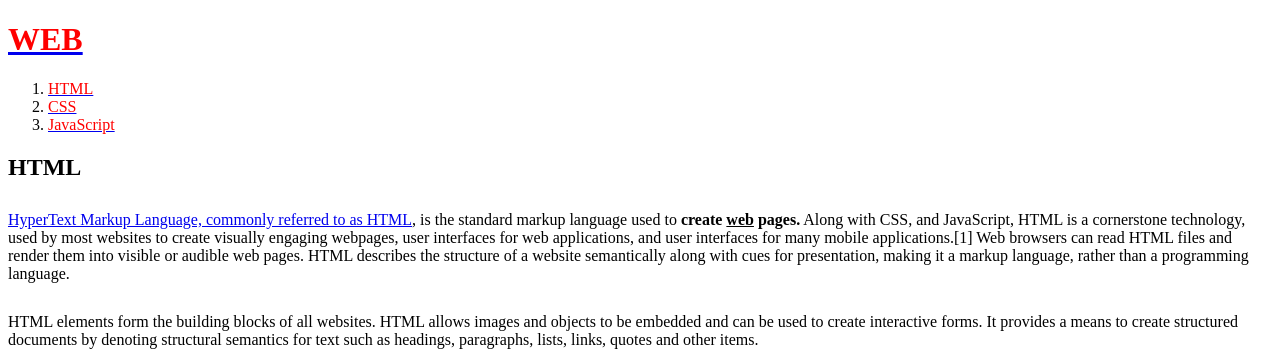
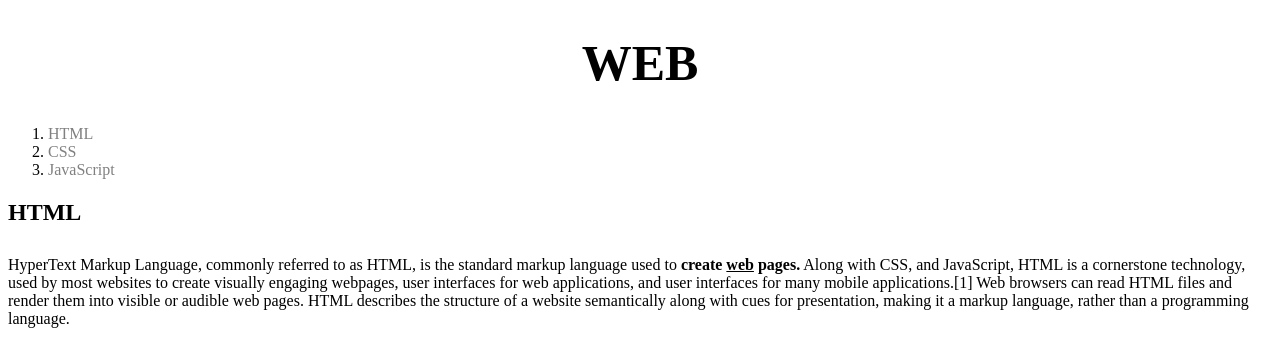
Before and after one commit to minumsa/HTML_CSS_Study, a plain HTML site: page 1.html in a window 1280 px wide. Shown: the top 351 px of the page. Drawn offline with Linux system fonts and the light colour scheme.

Commit message:
1 commit

```diff
--- a/1.html
+++ b/1.html
@@ -4,15 +4,32 @@
 <head>
     <title>WEB1 - HTML</title>
     <meta charset="utf-8">
+    <style>
+        a {
+          color:black;
+          text-decoration: none;
+        }
+        .saw {
+          color:gray;
+        }
+        .active {
+          color:red;
+        }
+        h1 {
+            font-size: 50px;
+            text-align: center;
+        }
+    </style>
 </head>
 
 <body>
-    <h1><a href="index.html"><font color="red">WEB</font></a></h1>
-<ol>
-    <li><a href="1.html"><font color="red">HTML</font></a></li>
-    <li><a href="2.html"><font color="red">CSS</font></a></li>
-    <li><a href="3.html"><font color="red">JavaScript</font></a></li>
-</ol>
+    <h1><a href="index.html">WEB</a></h1>
+
+    <ol>
+    <li><a href="1.html" class="saw">HTML</a></li>
+    <li><a href="2.html" class="saw">CSS</a></li>
+    <li><a href="3.html" class="saw">JavaScript</a></li>
+    </ol>
 
 <h2>HTML</h2>
 
@@ -20,8 +37,6 @@
 
 <p style="margin-top:30px;">HTML elements form the building blocks of all websites. HTML allows images and objects to be embedded and can be used to create interactive forms. It provides a means to create structured documents by denoting structural semantics for text such as headings, paragraphs, lists, links, quotes and other items.</p>
 
-<img src="coding.jpg" width="98%">
-
 <p style="margin-top:30px;">The language is written in the form of HTML elements consisting of tags enclosed in angle brackets. Browsers do not display the HTML tags and scripts, but use them to interpret the content of the page.</p>
 
 </body>
```
Also changed, not shown: 2.html (+24 -7 lines), 3.html (+26 -7 lines), css/box.html (added, +20 -0 lines), index.html (+29 -10 lines), 2 other files.
